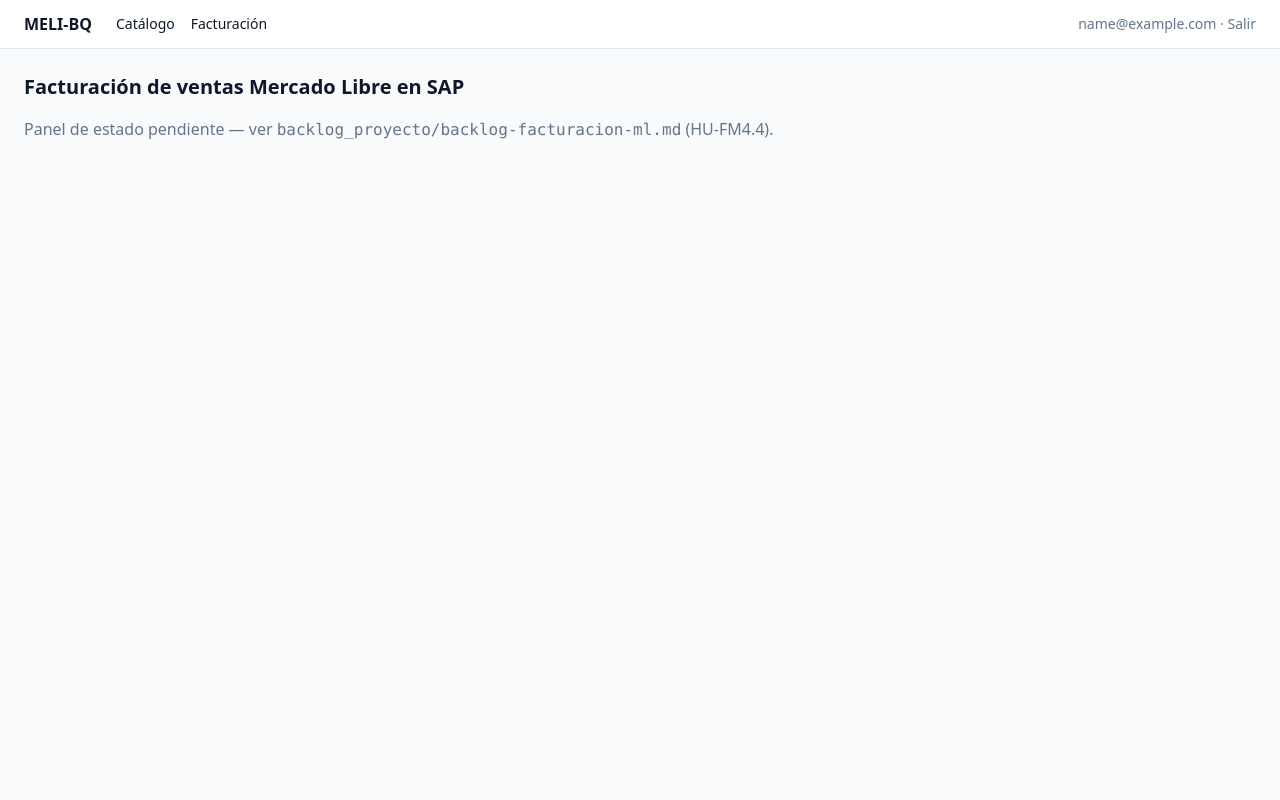
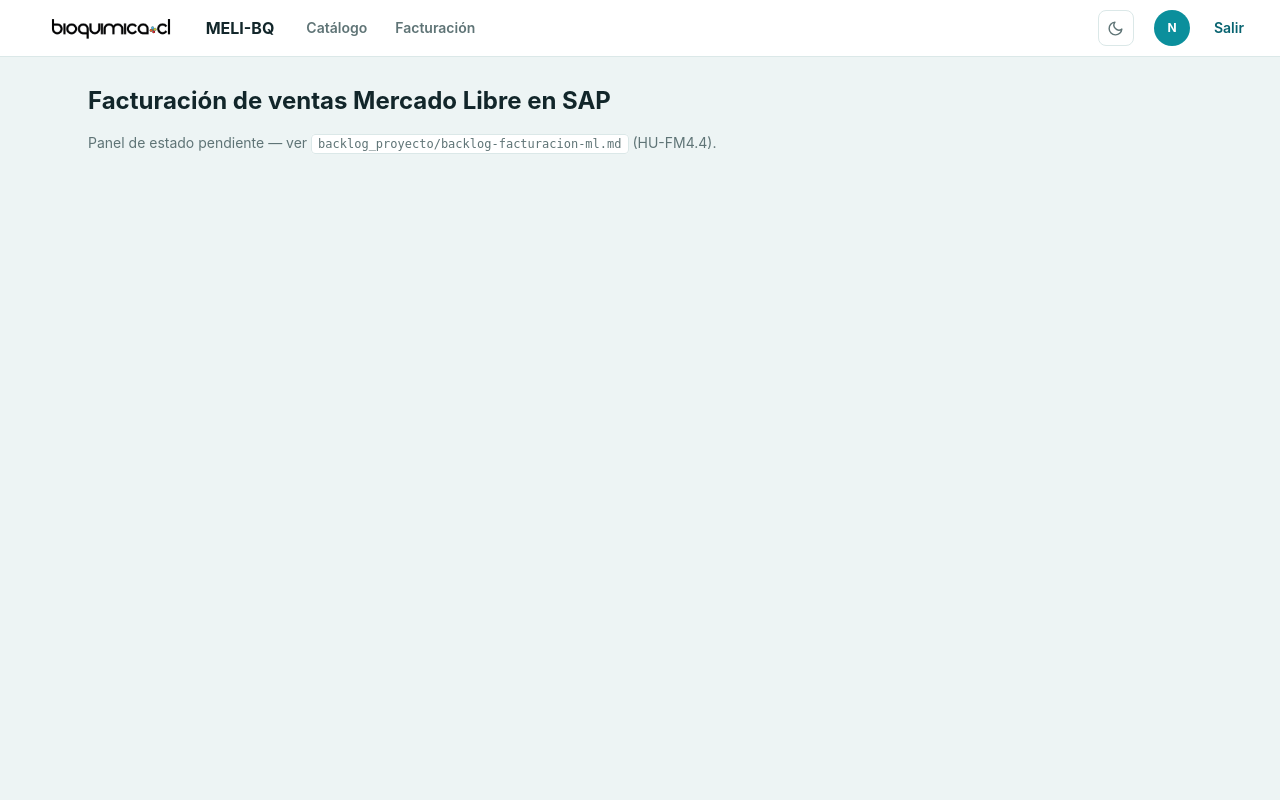
Before and after one commit to FelipeMv2301/MELI-BQ, a Django app: page /facturacion/ in a window 1280 px wide. Run offline with Django 5.2, Linux system fonts and the light colour scheme; the visitor is signed in with stand-in values (Sample User, id 1); style sheets or scripts are compiled from the project's sources.

Commit message:
Adopta el sistema visual de gestorBQ (tokens, modo oscuro, toasts)
Mismos tokens CSS (:root/.dark), colores de estado (apro/pend/rech),
botones pill y tarjetas que gestorBQ - misma identidad visual entre
ambos portales internos de bioquimica.cl. Reemplaza el banner de
messages por el sistema de toasts de gestorBQ (mismo mecanismo de
Django messages, solo cambia la presentacion). Logo/favicon
reutilizados de gestorBQ (misma marca).

```diff
--- a/tailwind.config.js
+++ b/tailwind.config.js
@@ -6,7 +6,21 @@ module.exports = {
   ],
   darkMode: 'class',
   theme: {
-    extend: {},
+    extend: {
+      colors: {
+        appbg: 'var(--appbg)', surface: 'var(--surface)', field: 'var(--field)',
+        line: 'var(--line)', linestrong: 'var(--linestrong)',
+        body: 'var(--body)', muted: 'var(--muted)', ink: 'var(--ink)',
+        brand: { DEFAULT: 'var(--brand)', ink: 'var(--brand-ink)', soft: 'var(--brand-soft)' },
+        pend: { bg: 'var(--pend-bg)', ink: 'var(--pend-ink)', dot: 'var(--pend-dot)' },
+        apro: { bg: 'var(--apro-bg)', ink: 'var(--apro-ink)', dot: 'var(--apro-dot)' },
+        rech: { bg: 'var(--rech-bg)', ink: 'var(--rech-ink)', dot: 'var(--rech-dot)' },
+      },
+      fontFamily: {
+        sans: ['-apple-system', 'Segoe UI', 'system-ui', 'Roboto', 'sans-serif'],
+        mono: ['SF Mono', 'ui-monospace', 'Cascadia Mono', 'Roboto Mono', 'monospace'],
+      },
+    },
   },
   plugins: [],
 }
--- a/templates/base.html
+++ b/templates/base.html
@@ -5,9 +5,41 @@
   <meta charset="UTF-8">
   <meta name="viewport" content="width=device-width, initial-scale=1.0">
   <title>{% block title %}MELI-BQ{% endblock %}</title>
+
+  <link rel="icon" type="image/svg+xml" href="{% static 'images/icono.svg' %}">
   <link rel="stylesheet" href="{% static 'css/app.css' %}">
+  <style>
+    /* Mismos tokens de gestorBQ (bioquimica.cl) — identidad visual compartida entre los
+       portales internos. Claro/oscuro vía clase .dark en <html>, persistido en localStorage. */
+    :root {
+      --appbg:#edf4f4; --surface:#ffffff; --field:#ffffff; --line:#dbe8e8; --linestrong:#c6d8d8;
+      --body:#1c2b2d; --muted:#5f7476; --ink:#12262a;
+      --brand:#0b8f9c; --brand-ink:#076370; --brand-soft:#dbf1f2;
+      --pend-bg:#fdefdd; --pend-ink:#965310; --pend-dot:#ef8f2a;
+      --apro-bg:#dbf1f2; --apro-ink:#076370; --apro-dot:#0b8f9c;
+      --rech-bg:#fbe4e2; --rech-ink:#8c261d; --rech-dot:#e0463a;
+    }
+    .dark {
+      --appbg:#0e1417; --surface:#161c21; --field:#1c242a; --line:#29323a; --linestrong:#3a454e;
+      --body:#dfe7ec; --muted:#93a1ab; --ink:#eef4f6;
+      --brand:#2cbae2; --brand-ink:#8bdcef; --brand-soft:#0c2c34;
+      --pend-bg:#352a12; --pend-ink:#f0b46a; --pend-dot:#ef8f2a;
+      --apro-bg:#0c2c34; --apro-ink:#6fd2dd; --apro-dot:#2cbae2;
+      --rech-bg:#351512; --rech-ink:#ef8579; --rech-dot:#e0463a;
+    }
+  </style>
+  <script>
+    (function () {
+      if (localStorage.getItem('tema') === 'dark') document.documentElement.classList.add('dark');
+    })();
+  </script>
   <script src="{% static 'vendor/htmx-2.0.4.min.js' %}" defer></script>
   <script>
+    window.alternarTema = function () {
+      var oscuro = document.documentElement.classList.toggle('dark');
+      localStorage.setItem('tema', oscuro ? 'dark' : 'claro');
+    };
+
     // Django exige el header X-CSRFToken en cada POST — htmx no lo manda solo, hay que leerlo
     // de la cookie que ya pone CsrfViewMiddleware (mismo patrón documentado por htmx+Django).
     document.addEventListener('htmx:configRequest', function (event) {
@@ -28,32 +60,42 @@
     });
   </script>
 </head>
-<body class="bg-slate-50 text-slate-900 min-h-screen">
-  <header class="bg-white border-b border-slate-200 px-6 py-3 flex items-center gap-6">
-    <span class="font-semibold">MELI-BQ</span>
-    <nav class="flex gap-4 text-sm">
-      <a href="{% url 'catalogo_ml:index' %}" class="hover:text-blue-600">Catálogo</a>
-      <a href="{% url 'facturacion_ml:index' %}" class="hover:text-blue-600">Facturación</a>
+<body class="min-h-screen bg-appbg text-body font-sans antialiased">
+  {% if user.is_authenticated %}
+  <header class="sticky top-0 z-40 flex items-center gap-5 px-6 py-2.5 bg-surface border-b border-line">
+    <a href="{% url 'catalogo_ml:index' %}" class="flex items-center gap-2 shrink-0">
+      <img src="{% static 'images/logo.png' %}"        alt="bioquimica.cl" class="h-8 block dark:hidden">
+      <img src="{% static 'images/logo_blanco.png' %}" alt="bioquimica.cl" class="h-9 hidden dark:block">
+      <strong class="text-ink">MELI-BQ</strong>
+    </a>
+
+    <nav class="flex gap-1">
+      <a href="{% url 'catalogo_ml:index' %}"
+         class="text-sm font-semibold text-muted hover:text-body hover:bg-appbg px-3 py-2 rounded-lg">Catálogo</a>
+      <a href="{% url 'facturacion_ml:index' %}"
+         class="text-sm font-semibold text-muted hover:text-body hover:bg-appbg px-3 py-2 rounded-lg">Facturación</a>
     </nav>
-    <div class="ml-auto text-sm text-slate-500">
-      {% if user.is_authenticated %}
-        {{ user.email }} · <a href="{% url 'account_logout' %}" class="hover:text-blue-600">Salir</a>
-      {% else %}
-        <a href="{% url 'account_login' %}" class="hover:text-blue-600">Ingresar con Google</a>
-      {% endif %}
+
+    <span class="flex-1"></span>
+
+    <button onclick="alternarTema()" title="Modo claro / oscuro" aria-label="Modo claro/oscuro"
+            class="w-9 h-9 rounded-lg border border-line grid place-items-center text-muted hover:text-body">
+      <svg width="17" height="17" viewBox="0 0 24 24" fill="none" stroke="currentColor" stroke-width="2" stroke-linecap="round" stroke-linejoin="round"><path d="M21 12.79A9 9 0 1 1 11.21 3 7 7 0 0 0 21 12.79z"/></svg>
+    </button>
+
+    <div class="flex items-center gap-3">
+      <span class="w-9 h-9 rounded-full bg-brand text-white grid place-items-center font-bold text-xs">{{ user.email|first|upper }}</span>
+      <a href="{% url 'account_logout' %}"
+         class="text-sm font-semibold text-brand-ink hover:bg-brand-soft px-3 py-2 rounded-lg">Salir</a>
     </div>
   </header>
-  <main class="p-6">
-    {% if messages %}
-    <div class="mb-4 space-y-2">
-      {% for message in messages %}
-      <div class="px-4 py-2 rounded text-sm {% if message.tags == 'error' %}bg-red-50 text-red-700 border border-red-200{% else %}bg-green-50 text-green-700 border border-green-200{% endif %}">
-        {{ message }}
-      </div>
-      {% endfor %}
-    </div>
-    {% endif %}
+  {% endif %}
+
+  <main class="max-w-6xl w-full mx-auto px-6 pt-7 pb-16">
     {% block content %}{% endblock %}
   </main>
+
+  <div id="toasts" class="fixed top-[70px] right-5 z-[60] flex flex-col gap-2.5"></div>
+  {% include "partials/_toast.html" %}
 </body>
 </html>
--- a/templates/facturacion_ml/index.html
+++ b/templates/facturacion_ml/index.html
@@ -1,9 +1,9 @@
 {% extends "base.html" %}
 {% block title %}Facturación — MELI-BQ{% endblock %}
 {% block content %}
-<h1 class="text-xl font-semibold mb-4">Facturación de ventas Mercado Libre en SAP</h1>
-<p class="text-slate-500">
-  Panel de estado pendiente — ver <code>backlog_proyecto/backlog-facturacion-ml.md</code>
+<h1 class="text-2xl font-bold text-ink mb-4">Facturación de ventas Mercado Libre en SAP</h1>
+<p class="text-muted text-sm">
+  Panel de estado pendiente — ver <code class="font-mono text-xs bg-field border border-line rounded px-1.5 py-0.5">backlog_proyecto/backlog-facturacion-ml.md</code>
   (HU-FM4.4).
 </p>
 {% endblock %}
--- /dev/null
+++ b/templates/partials/_toast.html
@@ -0,0 +1,30 @@
+<template id="tpl-toast">
+  <div class="toast flex items-center gap-3 min-w-[260px] bg-surface border border-line rounded-xl shadow-lg px-4 py-3 text-sm" style="border-left-width:3px;">
+    <span class="tk grid place-items-center w-6 h-6 rounded-full font-extrabold flex-none text-xs"></span>
+    <div><b class="text-ink block"></b><span class="tmsg text-muted"></span></div>
+  </div>
+</template>
+<script>
+  (function () {
+    const zone = document.getElementById('toasts');
+    const S = {
+      success: { c:'#7ab648', bg:'#eaf5dd', ink:'#466518', i:'✓' },
+      error:   { c:'#e0463a', bg:'#fbe4e2', ink:'#8c261d', i:'!' },
+      warning: { c:'#ef8f2a', bg:'#fdefdd', ink:'#965310', i:'!' },
+      info:    { c:'#0b8f9c', bg:'#dbf1f2', ink:'#076370', i:'i' },
+    };
+    window.showToast = function (o) {
+      const s = S[o.level] || S.info;
+      const el = document.getElementById('tpl-toast').content.cloneNode(true).querySelector('.toast');
+      el.style.borderLeftColor = s.c;
+      const tk = el.querySelector('.tk'); tk.textContent = s.i; tk.style.background = s.bg; tk.style.color = s.ink;
+      el.querySelector('b').textContent = o.title || '';
+      const m = el.querySelector('.tmsg'); m.textContent = o.body || ''; if (!o.body) m.remove();
+      zone.appendChild(el);
+      setTimeout(function () { el.style.transition = 'opacity .3s'; el.style.opacity = '0'; setTimeout(function () { el.remove(); }, 300); }, 3600);
+    };
+    {% if messages %}{% for m in messages %}showToast({ level: '{{ m.tags }}', body: '{{ m|escapejs }}' });
+    {% endfor %}{% endif %}
+    document.body.addEventListener('toast', function (e) { showToast(e.detail); });
+  })();
+</script>
```
Also changed, not shown: templates/catalogo_ml/_fila.html (+22 -12 lines), templates/catalogo_ml/_tabla.html (+19 -15 lines), templates/catalogo_ml/index.html (+24 -15 lines), static/images/icono.svg (added), static/images/logo.png (added), static/images/logo_blanco.png (added).
